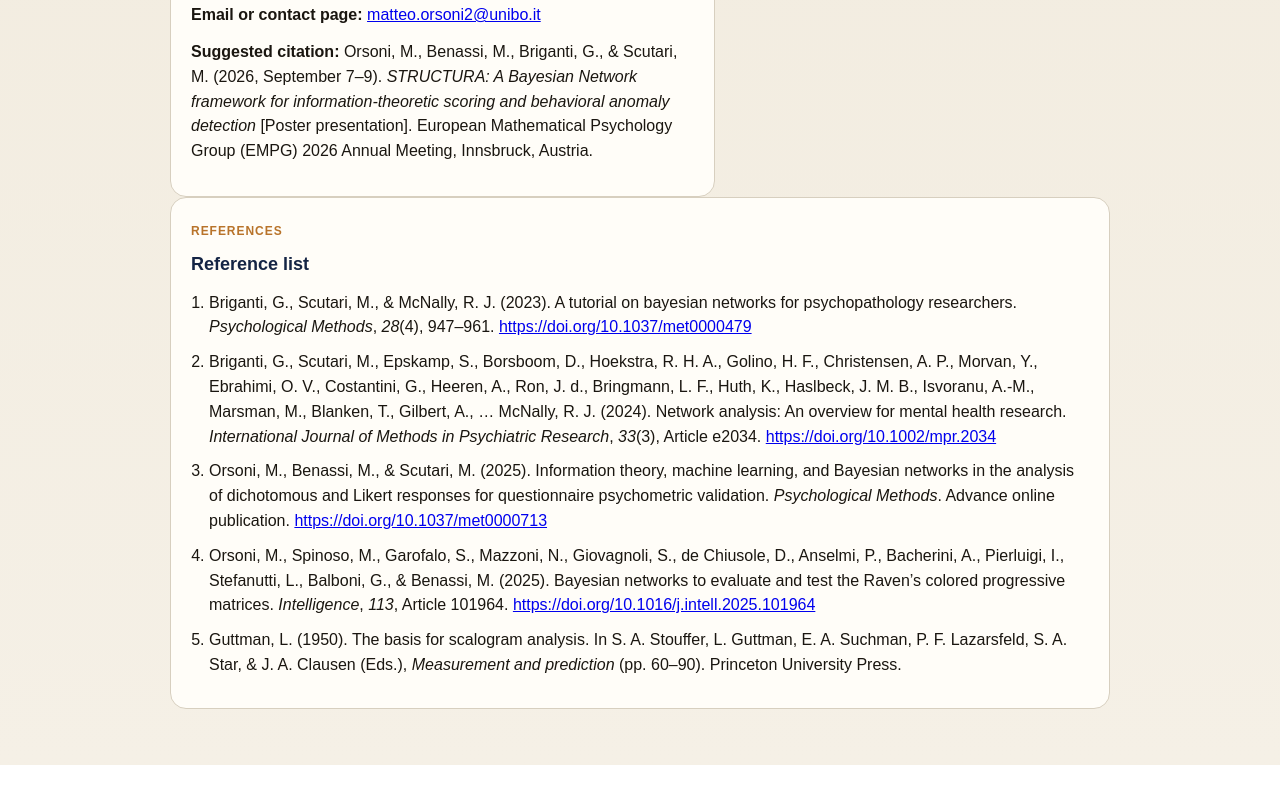
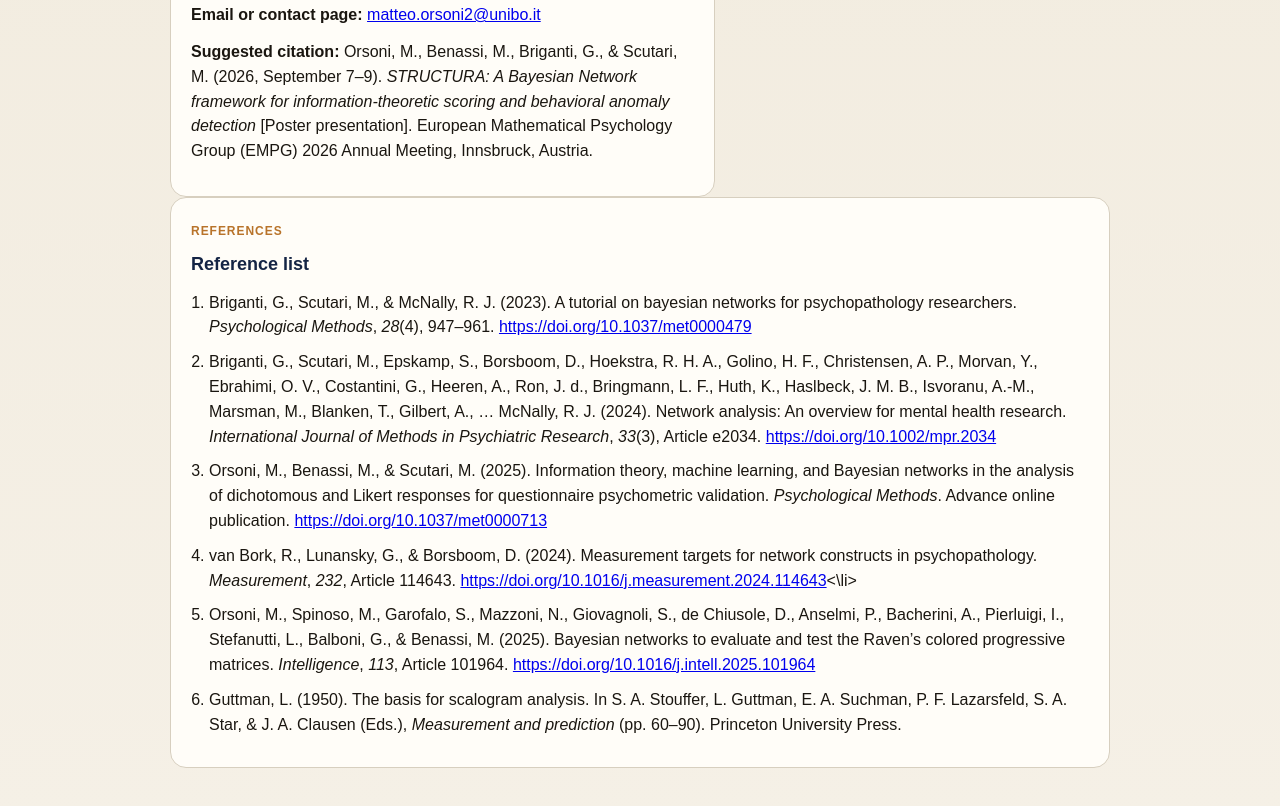
Before and after one commit to MatteoOrsoni/EMPG2026_STRUCTURA, a plain HTML site: page index.html in a window 1280 px wide. Shown: the part 1184-1990 px from the top of the page. Before the commit the page ends 1949 px from the top, so only its background shows below. Drawn offline with Linux system fonts and the light colour scheme.

Commit message:
Add new reference to measurement targets for network constructs

```diff
--- a/index.html
+++ b/index.html
@@ -156,6 +156,7 @@ Artificial Intelligence (IDSIA), Lugano, Switzerland</p>
         <li>Briganti, G., Scutari, M., &amp; McNally, R. J. (2023). A tutorial on bayesian networks for psychopathology researchers. <em>Psychological Methods</em>, <em>28</em>(4), 947–961. <a href="https://doi.org/10.1037/met0000479" target="_blank" rel="noopener">https://doi.org/10.1037/met0000479</a></li>
         <li>Briganti, G., Scutari, M., Epskamp, S., Borsboom, D., Hoekstra, R. H. A., Golino, H. F., Christensen, A. P., Morvan, Y., Ebrahimi, O. V., Costantini, G., Heeren, A., Ron, J. d., Bringmann, L. F., Huth, K., Haslbeck, J. M. B., Isvoranu, A.-M., Marsman, M., Blanken, T., Gilbert, A., … McNally, R. J. (2024). Network analysis: An overview for mental health research. <em>International Journal of Methods in Psychiatric Research</em>, <em>33</em>(3), Article e2034. <a href="https://doi.org/10.1002/mpr.2034" target="_blank" rel="noopener">https://doi.org/10.1002/mpr.2034</a></li>
         <li>Orsoni, M., Benassi, M., &amp; Scutari, M. (2025). Information theory, machine learning, and Bayesian networks in the analysis of dichotomous and Likert responses for questionnaire psychometric validation. <em>Psychological Methods</em>. Advance online publication. <a href="https://doi.org/10.1037/met0000713" target="_blank" rel="noopener">https://doi.org/10.1037/met0000713</a></li>
+        <li>van Bork, R., Lunansky, G., &amp; Borsboom, D. (2024). Measurement targets for network constructs in psychopathology. <em>Measurement</em>, <em>232</em>, Article 114643. <a href="https://doi.org/10.1016/j.measurement.2024.114643" target="_blank" rel="noopener">https://doi.org/10.1016/j.measurement.2024.114643</a><\li>
         <li>Orsoni, M., Spinoso, M., Garofalo, S., Mazzoni, N., Giovagnoli, S., de Chiusole, D., Anselmi, P., Bacherini, A., Pierluigi, I., Stefanutti, L., Balboni, G., &amp; Benassi, M. (2025). Bayesian networks to evaluate and test the Raven’s colored progressive matrices. <em>Intelligence</em>, <em>113</em>, Article 101964. <a href="https://doi.org/10.1016/j.intell.2025.101964" target="_blank" rel="noopener">https://doi.org/10.1016/j.intell.2025.101964</a></li>
         <li>Guttman, L. (1950). The basis for scalogram analysis. In S. A. Stouffer, L. Guttman, E. A. Suchman, P. F. Lazarsfeld, S. A. Star, &amp; J. A. Clausen (Eds.), <em>Measurement and prediction</em> (pp. 60–90). Princeton University Press.</li>
       </ol>
```
